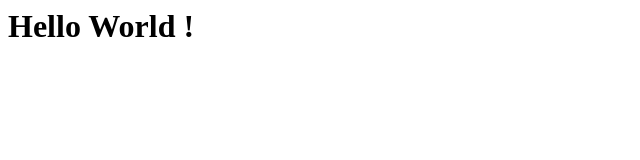
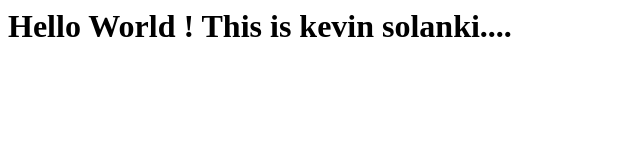
Before and after one commit to kevinsolanki/coursers-test, a plain HTML site: page site/index.html in a window 1280 px wide. Shown: the whole page, without its empty margins (0-640 px from the left). Drawn offline with Linux system fonts and the light colour scheme.

Commit message:
ther is small change in my site.

```diff
--- a/site/index.html
+++ b/site/index.html
@@ -3,6 +3,6 @@
 <TITLE> Hello Coursera!</title>
 </head>
 <body>
-<h1> Hello World ! </h1>
+<h1> Hello World ! This is kevin solanki.... </h1>
 </body>
 </html>
```
